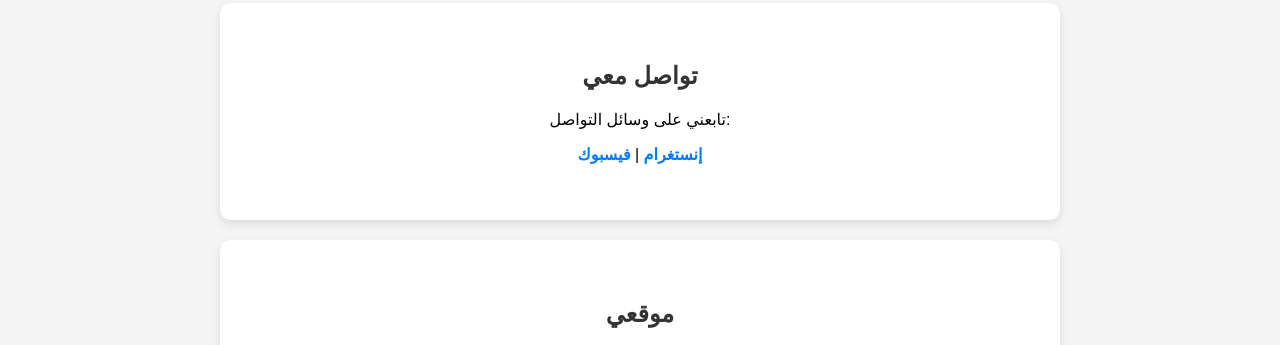
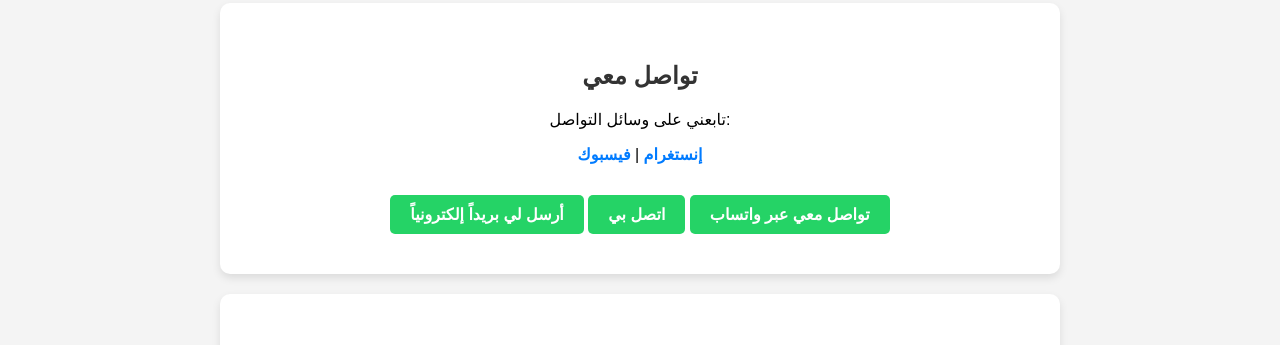
Before and after one commit to ElektrikerAF/Webseite, a plain HTML site: page index.html in a window 1280 px wide. Shown: the part 1015-1360 px from the top of the page. Drawn offline with Linux system fonts and the light colour scheme.

Commit message:
Update index.html

```diff
--- a/index.html
+++ b/index.html
@@ -120,9 +120,8 @@
       background-color: #6a11cb;
     }
 
-    /* تنسيق زر واتساب */
     .whatsapp-btn {
-      background-color: #25D366; /* لون أخضر مشابه لواتساب */
+      background-color: #25D366;
       color: white;
       padding: 10px 20px;
       border-radius: 5px;
@@ -174,7 +173,9 @@
       <a href="https://www.facebook.com/share/1FgdfSBYoP/">فيسبوك</a>
     </p>
 
-    <!-- زر واتساب -->
+    <a href="mailto:Anas.f104@gmail.com" class="whatsapp-btn">أرسل لي بريداً إلكترونياً</a>
+    <a href="tel:+491754655081" class="whatsapp-btn">اتصل بي</a>
+    <a href="https://wa.me/491754655081" class="whatsapp-btn">تواصل معي عبر واتساب</a>
   </section>
 
   <section id="location">
```
